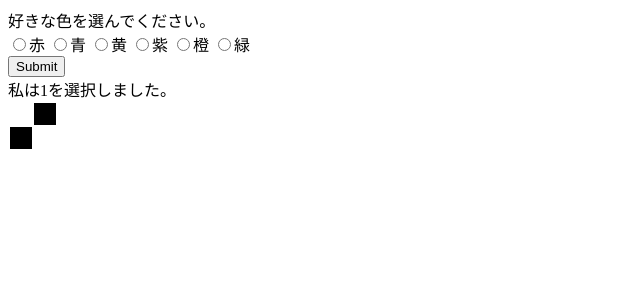
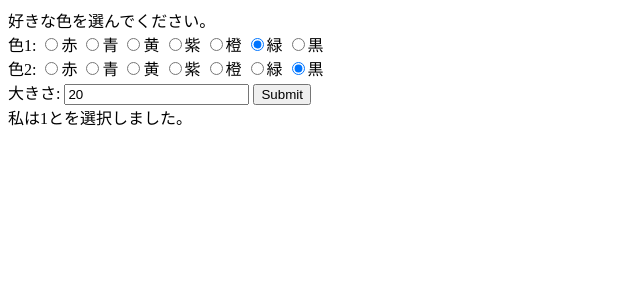
Before and after one commit to ken20c/ken20c.github.io, a PHP site: page /univ/1221/checkers2.php?color=1 in a window 1280 px wide. Shown: the top 300 px of the page, without its empty margins (0-640 px from the left). Run offline with PHP 8.4, Linux system fonts and the light colour scheme; data that the repository does not hold is empty.

Commit message:
細かい修正

```diff
--- a/univ/1221/checkers2.php
+++ b/univ/1221/checkers2.php
@@ -9,19 +9,35 @@
 <body>
     <form>
         好きな色を選んでください。<br>
+        色1:
         <input type="radio" name="color" value="red">赤
         <input type="radio" name="color" value="blue">青
         <input type="radio" name="color" value="yellow">黄
         <input type="radio" name="color" value="purple">紫
         <input type="radio" name="color" value="orange">橙
-        <input type="radio" name="color" value="green">緑
+        <input type="radio" name="color" value="green" checked="checked">緑
+        <input type="radio" name="color" value="black">黒
         <br>
+        色2:
+        <input type="radio" name="color2" value="red">赤
+        <input type="radio" name="color2" value="blue">青
+        <input type="radio" name="color2" value="yellow">黄
+        <input type="radio" name="color2" value="purple">紫
+        <input type="radio" name="color2" value="orange">橙
+        <input type="radio" name="color2" value="green">緑
+        <input type="radio" name="color2" value="black" checked="checked">黒
+        <br>
+        大きさ:
+        <input type="number" name="size" value="20">
         <input type="submit">
     </form>
     <?php
     $value = $_GET['color'];
+    $value2 = $_GET['color2'];
+    $size = $_GET['size'];
+
     if ($value) {
-        echo "私は" . $value . "を選択しました。";
+        echo "私は".$value."と".$value2."を選択しました。";
     } else {
         echo "色を選択してください";
     }
@@ -36,9 +52,9 @@
                     if (($i + $j) % 2 == 0) {
                         $cell_color = $value;    // $i が偶数なら赤
                     } else {
-                        $cell_color = "black";  // $i が奇数なら黒
+                        $cell_color = $value2;  // $i が奇数なら黒
                     }
-                    echo "<td style='width: 20px; height: 20px; background-color: $cell_color;'>&nbsp;</td>\n";
+                    echo "<td style='width:".$size."px; height: ". $size."px; background-color: $cell_color;'>&nbsp;</td>\n";
                 }
                 echo "</tr>\n<tr>\n";
             }
--- a/univ/1221/echo5.php
+++ b/univ/1221/echo5.php
@@ -39,4 +39,3 @@ if ($mesg != "") {
 ?>
 </body>
 </html>
-13:49
```
